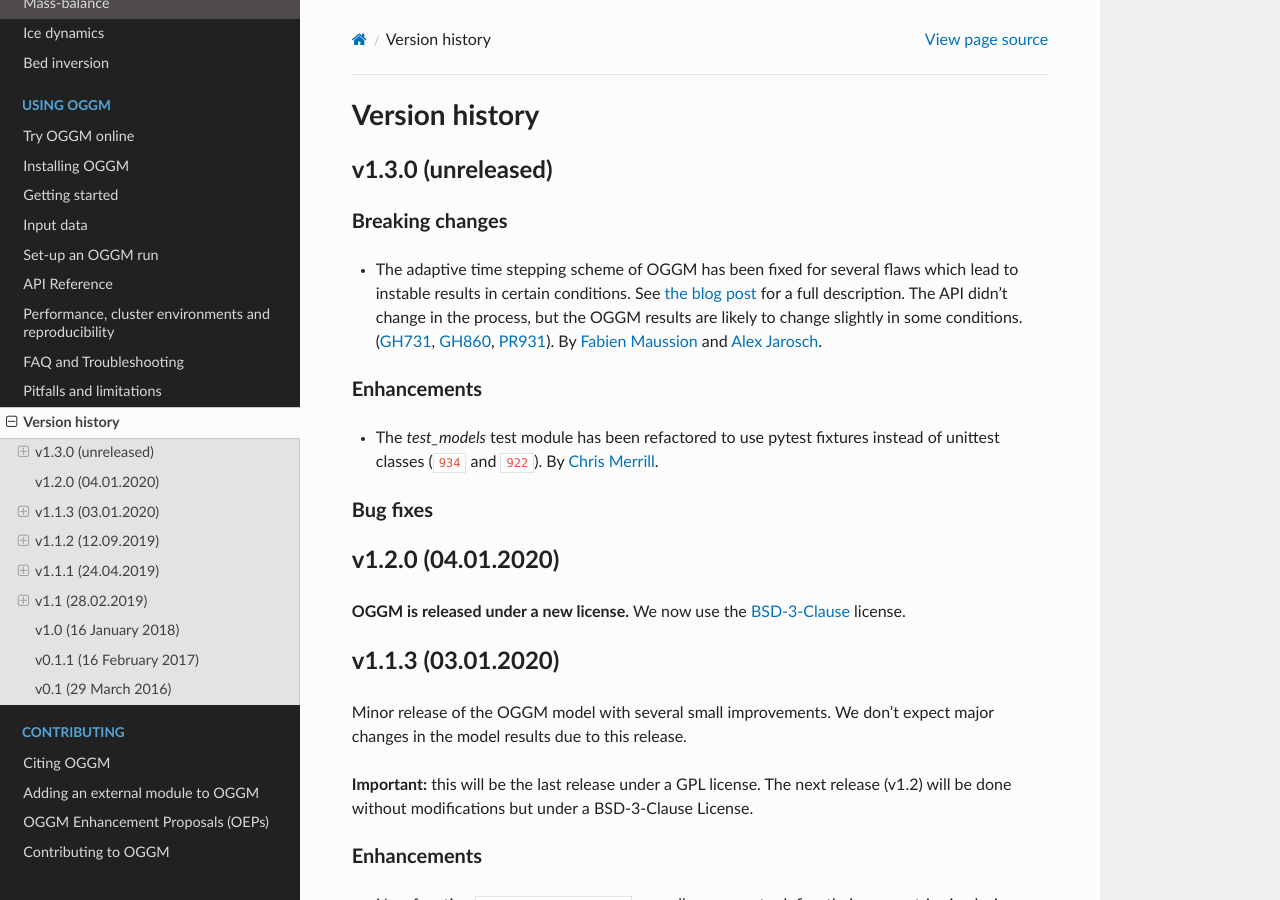
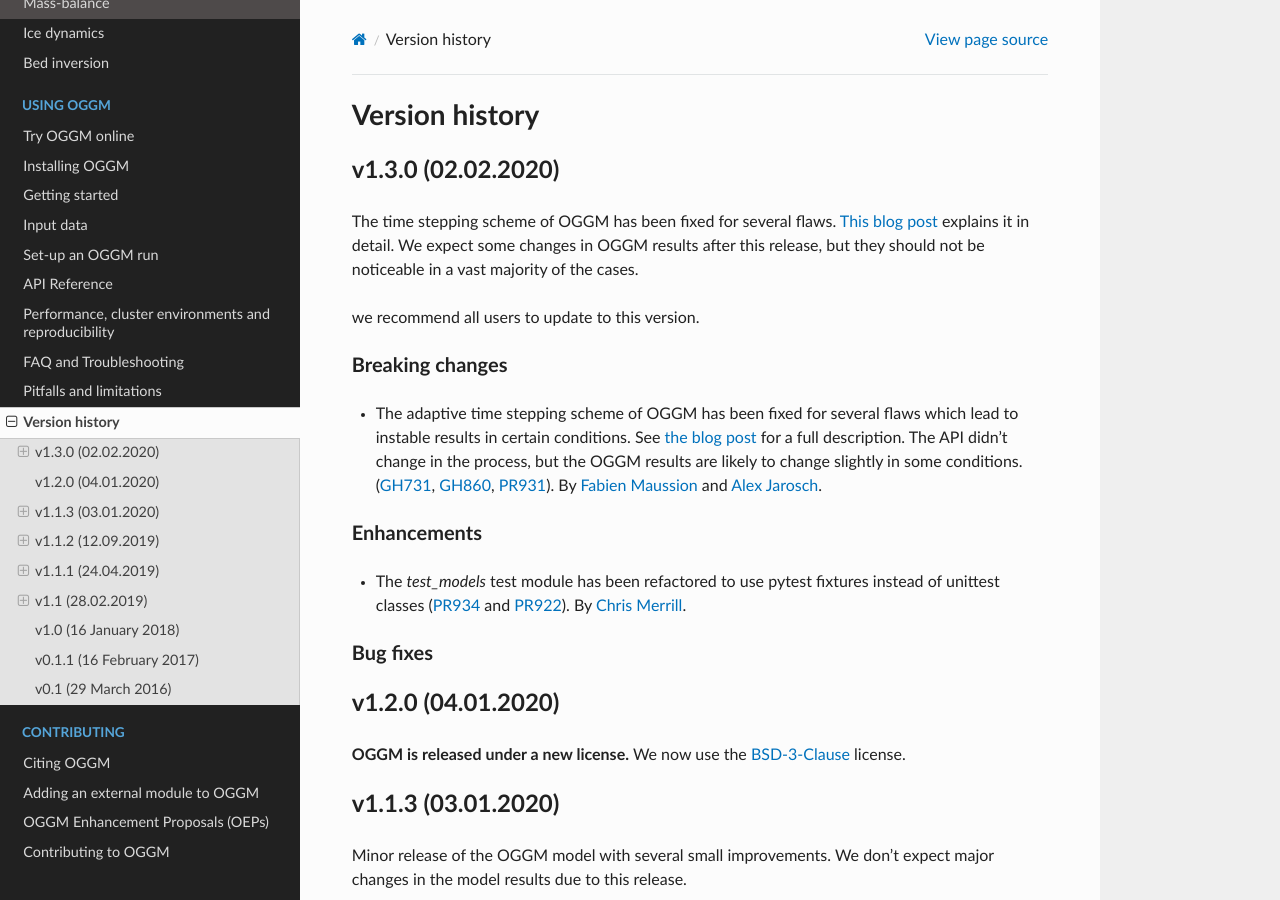
Before and after one commit to OGGM/oggm, a Sphinx documentation site: the page built from docs/whats-new.rst, in a window 1280 px wide and 900 px high. Built offline with Sphinx 7.4.7 and the Read the Docs theme 2.0.0, drawn with Linux system fonts in a browser that asks for light colours; the version number could not be read and is left out; cross-references to code outside the pages are shown as plain code.

Commit message:
Release v1.3.0

```diff
--- a/docs/conf.py
+++ b/docs/conf.py
@@ -37,11 +37,6 @@ try:
     print("scipy: %s, %s" % (scipy.__version__, scipy.__file__))
 except ImportError:
     print("no scipy")
-try:
-    import PIL
-    print("PIL (Pillow): %s, %s" % (PIL.PILLOW_VERSION, PIL.__file__))
-except ImportError:
-    print("no PIL (Pillow)")
 try:
     import pandas
     print("pandas: %s, %s" % (pandas.__version__, pandas.__file__))
--- a/docs/pitfalls.rst
+++ b/docs/pitfalls.rst
@@ -73,7 +73,7 @@ The numerical model in OGGM v1.2 and below was numerically unstable in some cond
 ======================================================================================
 
 See `this github issue <https://github.com/OGGM/oggm/issues/909>`_ for a
-discussion pointing this out, and `this example<https://github.com/OGGM/oggm/issues/860>`_.
+discussion pointing this out, and `this example <https://github.com/OGGM/oggm/issues/860>`_.
 
 We now have fixed the most pressing issues.
 `This blog post <https://oggm.org/2020/01/18/stability-analysis/>`_ explains
--- a/docs/whats-new.rst
+++ b/docs/whats-new.rst
@@ -4,8 +4,15 @@
 Version history
 ===============
 
-v1.3.0 (unreleased)
+v1.3.0 (02.02.2020)
 -------------------
+
+The time stepping scheme of OGGM has been fixed for several flaws.
+`This blog post <https://oggm.org/2020/01/18/stability-analysis/>`_
+explains it in detail. We expect some changes in OGGM results after this
+release, but they should not be noticeable in a vast majority of the cases.
+
+we recommend all users to update to this version.
 
 Breaking changes
 ~~~~~~~~~~~~~~~~
@@ -23,7 +30,7 @@ Enhancements
 ~~~~~~~~~~~~
 
 - The `test_models` test module has been refactored to use pytest fixtures
-  instead of unittest classes (:pr:`934` and :pr:`922`).
+  instead of unittest classes (:pull:`934` and :pull:`922`).
   By `Chris Merrill <https://github.com/C-Merrill>`_.
 
 Bug fixes
```
Also changed, not shown: other parts of docs/pitfalls.rst (+1 -1 lines).
